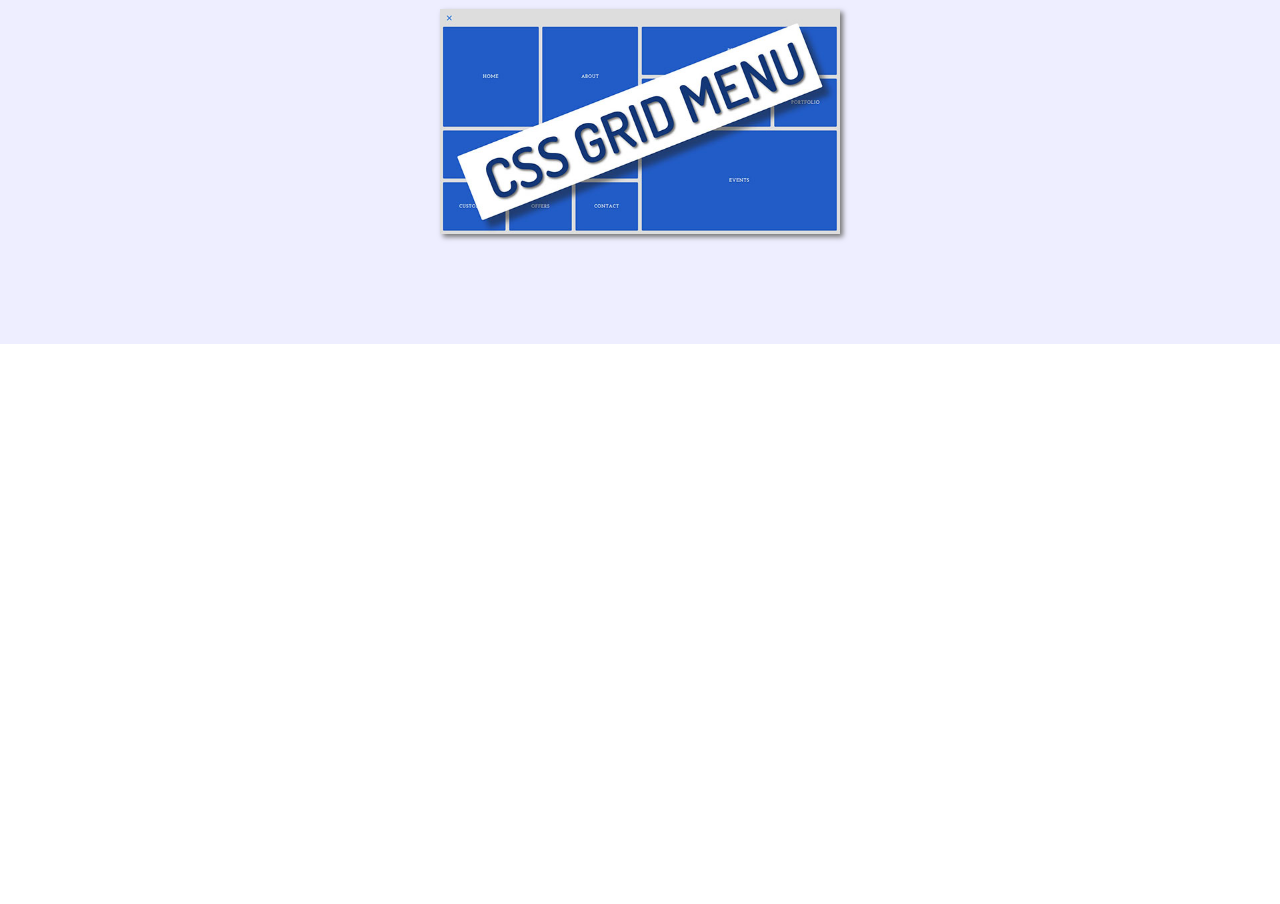
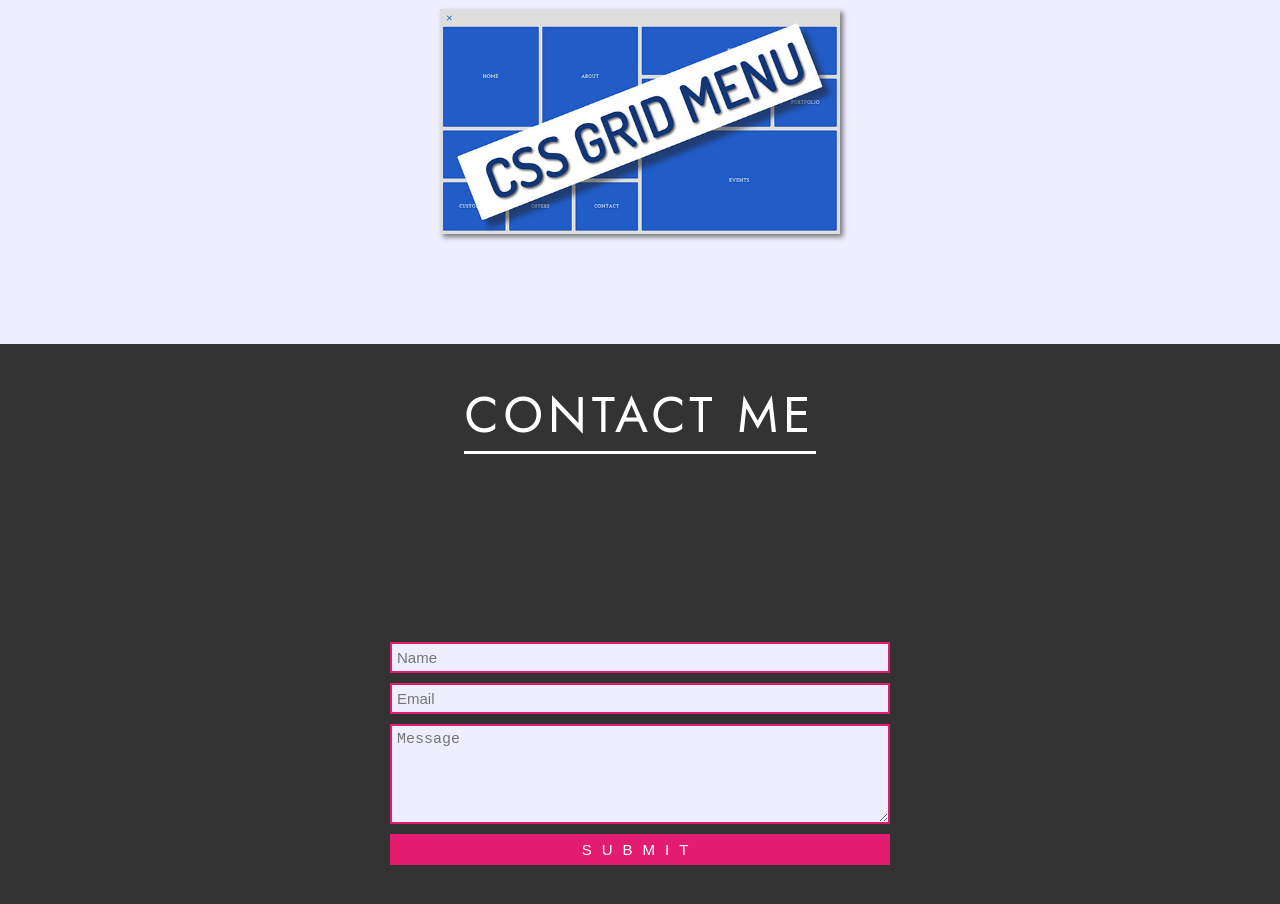
Before and after one commit to Isrealsix/portfolio, a website: page index.html in a window 1280 px wide. Shown: the part 3294-4198 px from the top of the page. Before the commit the page ends 3638 px from the top, so only its background shows below. Drawn offline with Linux system fonts and the light colour scheme.

Commit message:
completed  section 4

```diff
--- a/index.html
+++ b/index.html
@@ -191,6 +191,17 @@
             </div>
 
         </section>
+
+        <!-- Section 4 -->
+        <section class="section-4">
+            <h1 class="section-4__heading">Contact Me</h1>
+            <form class="contact-form center">
+                <input type="text" placeholder="Name">
+                <input type="email" placeholder="Email">
+                <textarea placeholder="Message"></textarea>
+                <input type="submit" value="Submit" class="contact-form__btn">
+            </form>
+        </section>
     </div>
 </body>
 
--- a/sass/abstracts/_extends.scss
+++ b/sass/abstracts/_extends.scss
@@ -10,3 +10,13 @@
 	margin-bottom: 15rem;
 	text-shadow: 0.2rem 0.2rem 0.5rem var(--color-grey-light);
 }
+
+%input-textarea-placeholder {
+	width: 100%;
+	padding: 0.5rem;
+	margin: 0.5rem 0;
+	background-color: #eef;
+	font-size: 1.5rem;
+	border: 0.2rem solid var(--color-primary);
+	color: var(--color-grey-light);
+}
--- /dev/null
+++ b/sass/components/_contact-form.scss
@@ -0,0 +1,23 @@
+.contact-form {
+	width: 50rem;
+	flex-direction: column;
+
+	& input,
+	& textarea {
+		@extend %input-textarea-placeholder;
+	}
+
+	& textarea {
+		height: 10rem;
+		max-height: 15rem;
+		max-width: 100%;
+	}
+
+	& &__btn {
+		background-color: var(--color-primary);
+		color: var(--color-white);
+		text-transform: uppercase;
+		letter-spacing: 1rem;
+		cursor: pointer;
+	}
+}
--- a/sass/main.scss
+++ b/sass/main.scss
@@ -12,5 +12,6 @@
 @import 'components/progress';
 @import 'components/service';
 @import 'components/project';
+@import 'components/contact-form';
 
 @import 'pages/home';
--- a/sass/pages/_home.scss
+++ b/sass/pages/_home.scss
@@ -81,3 +81,20 @@
 		@extend %section__heading-placeholder;
 	}
 }
+
+.section-4 {
+	width: 100%;
+	height: 70vh;
+	background-color: var(--color-grey-dark);
+	display: flex;
+	flex-direction: column;
+	align-items: center;
+	justify-content: space-evenly;
+
+	&__heading {
+		color: var(--color-white);
+		text-shadow: none;
+		border-color: var(--color-white);
+		@extend %section__heading-placeholder;
+	}
+}
```
Also changed, not shown: css/style.css.
